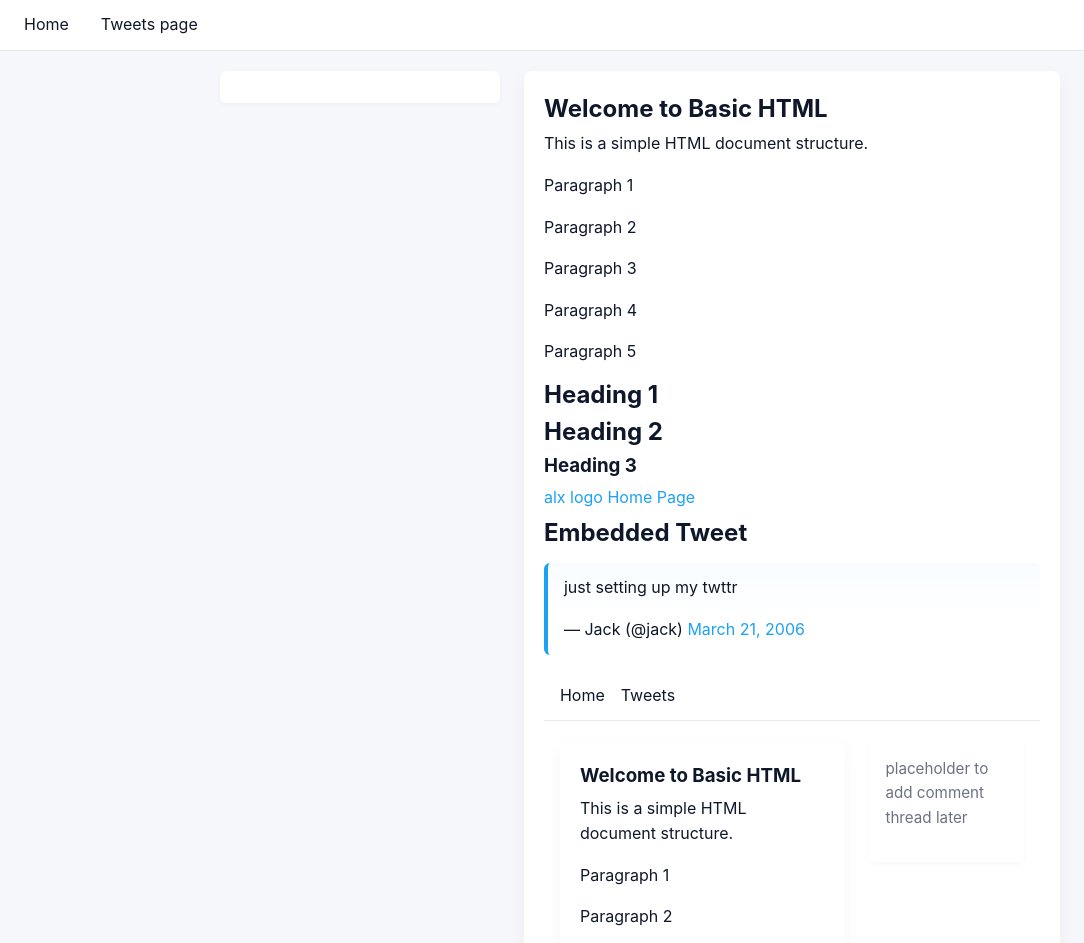
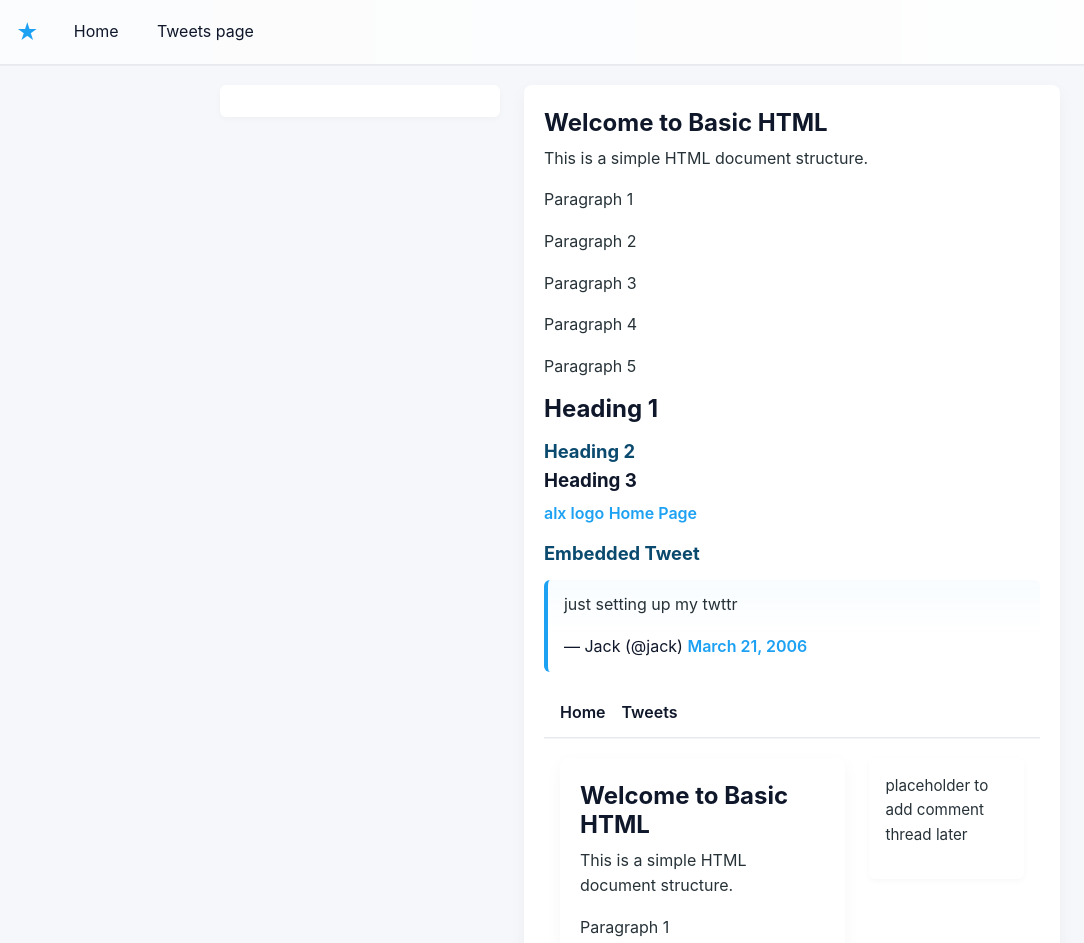
Before and after one commit to Abel8866/alx_html_css, a plain HTML site: page css_basic/tweets.html in a window 1280 px wide. Shown: the top 943 px of the page, without its empty margins (0-1084 px from the left). Drawn offline with Linux system fonts and the light colour scheme.

Commit message:
File updated

```diff
--- a/css_basic/styles.css
+++ b/css_basic/styles.css
@@ -6,6 +6,80 @@ main {
 	align-items: start;
 	flex: auto; /* allow main to grow/shrink inside body */
 }
+
+/* -----------------------------
+	 Visual styling (colors, logos,
+	 typography inside article, etc.)
+	 ----------------------------- */
+
+/* Logo in header */
+.logo {
+	font-size: 1.35rem;
+	font-weight: 700;
+	color: var(--accent);
+	padding-right: .5rem;
+	display: inline-block;
+}
+
+/* Header polish */
+header {
+	background: linear-gradient(90deg, rgba(255,255,255,0.6), rgba(255,255,255,0.9));
+	box-shadow: 0 1px 0 rgba(12,23,40,0.04);
+}
+
+/* Nav links as subtle pills */
+nav a {
+	display: inline-block;
+	padding: .45rem .7rem;
+	border-radius: 999px;
+	color: var(--text);
+	background: transparent;
+	transition: background .15s ease, color .15s ease, transform .06s ease;
+}
+nav a:hover,
+nav a:focus {
+	background: rgba(29,161,242,0.08);
+	color: var(--accent);
+	outline: none;
+	transform: translateY(-1px);
+}
+
+/* Improve headings inside article */
+article h1 {
+	font-size: 1.5rem;
+	margin-bottom: .5rem;
+}
+article h2 {
+	font-size: 1.15rem;
+	margin-top: 1rem;
+	color: #0b4a6f;
+}
+article p { color: #263238; }
+
+/* Make links inside article more visible */
+article a {
+	color: var(--accent);
+	font-weight: 600;
+}
+
+/* Table styling (zebra + subtle borders) */
+tbody tr:nth-child(odd) { background: #ffffff; }
+tbody tr:nth-child(even) { background: #fbfdff; }
+thead th {
+	background: linear-gradient(180deg,#f8fafc,#f1f5f9);
+	border-bottom: 1px solid #e6eef6;
+}
+
+/* Blockquote tweaks (tweet area) */
+blockquote.twitter-tweet {
+	border-radius: 8px;
+	padding-left: .9rem;
+	font-style: normal;
+}
+
+/* Slightly larger footer text color */
+footer { background: transparent; }
+
 
 article {
 	background: var(--surface);
--- a/css_basic/tweets.html
+++ b/css_basic/tweets.html
@@ -11,6 +11,7 @@
     <header>
       <nav>
         <ul>
+          <li class="logo">&#9733;</li>
           <li><a href="index.html">Home</a></li>
           <li><a href="tweets.html">Tweets page</a></li>
         </ul>
```
Also changed, not shown: css_basic/index.html (+1 -0 lines).
